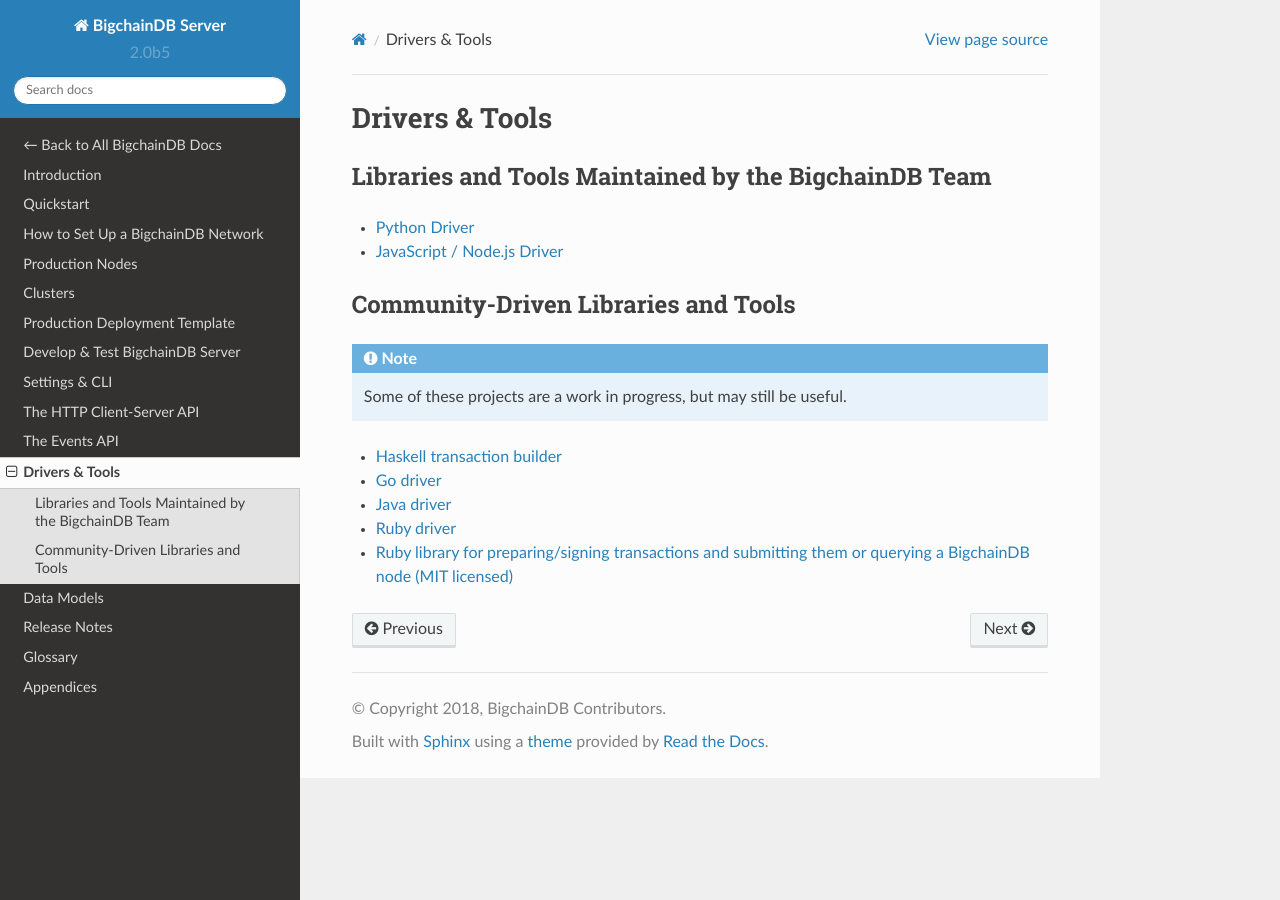
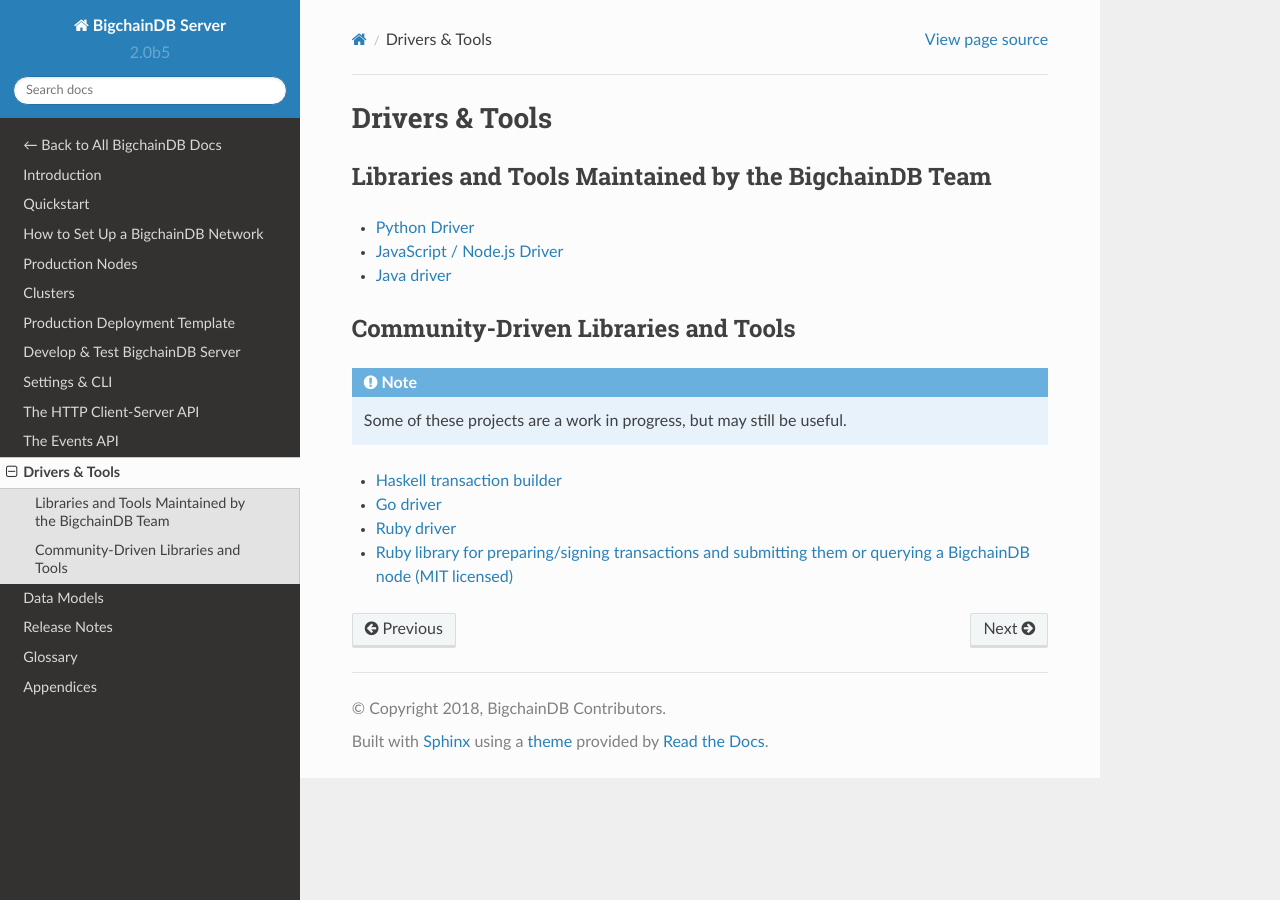
Before and after one commit to bigchaindb/bigchaindb, a Sphinx documentation site: the page built from docs/server/source/drivers-clients/index.rst, in a window 1280 px wide. Built offline with Sphinx 7.4.7 and the Read the Docs theme 2.0.0, drawn with Linux system fonts in a browser that asks for light colours; part of the change alters nothing that is shown.

```diff
--- a/docs/server/source/drivers-clients/index.rst
+++ b/docs/server/source/drivers-clients/index.rst
@@ -6,6 +6,7 @@ Libraries and Tools Maintained by the BigchainDB Team
 
 * `Python Driver <https://docs.bigchaindb.com/projects/py-driver/en/latest/index.html>`_
 * `JavaScript / Node.js Driver <https://github.com/bigchaindb/js-bigchaindb-driver>`_
+* `Java driver <https://github.com/bigchaindb/java-bigchaindb-driver>`_
 
 Community-Driven Libraries and Tools
 ------------------------------------
@@ -17,6 +18,5 @@ Community-Driven Libraries and Tools
 
 * `Haskell transaction builder <https://github.com/bigchaindb/bigchaindb-hs>`_
 * `Go driver <https://github.com/zbo14/envoke/blob/master/bigchain/bigchain.go>`_
-* `Java driver <https://github.com/authenteq/java-bigchaindb-driver>`_
 * `Ruby driver <https://github.com/LicenseRocks/bigchaindb_ruby>`_
 * `Ruby library for preparing/signing transactions and submitting them or querying a BigchainDB node (MIT licensed) <https://rubygems.org/gems/bigchaindb>`_
```
